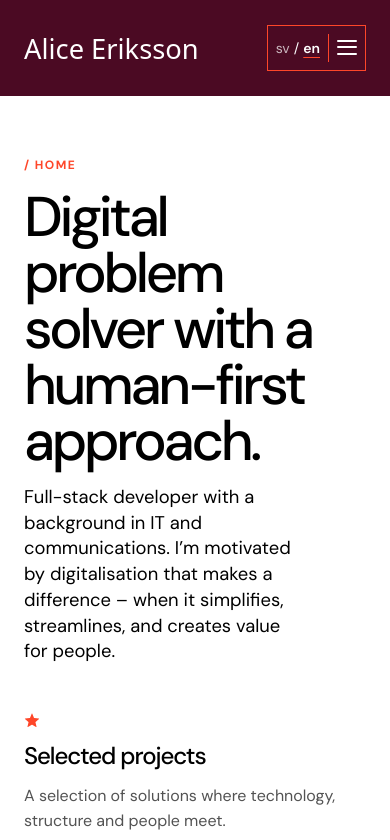
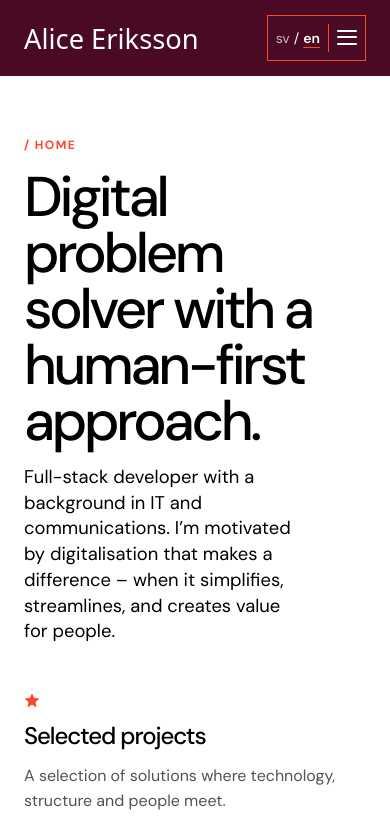
Before and after one commit to alicegmn/portfolio, a Next.js app: page /en in a window 390 px wide. Shown: the top 840 px of the page. Built offline with nearby package versions, Linux system fonts and the light colour scheme; a web font is replaced by a local one.

Commit message:
fix: adjust header height to use clamp for responsive design

```diff
--- a/src/components/layout/Header/Header.module.css
+++ b/src/components/layout/Header/Header.module.css
@@ -6,7 +6,7 @@
 	margin-inline: calc(var(--site-padding) * -1);
 	background-color: var(--color-secondary);
 	color: var(--color-surface);
-	height: 6rem;
+	height: clamp(4.75rem, 7vw, 6rem);
 }
 
 .content {
```
